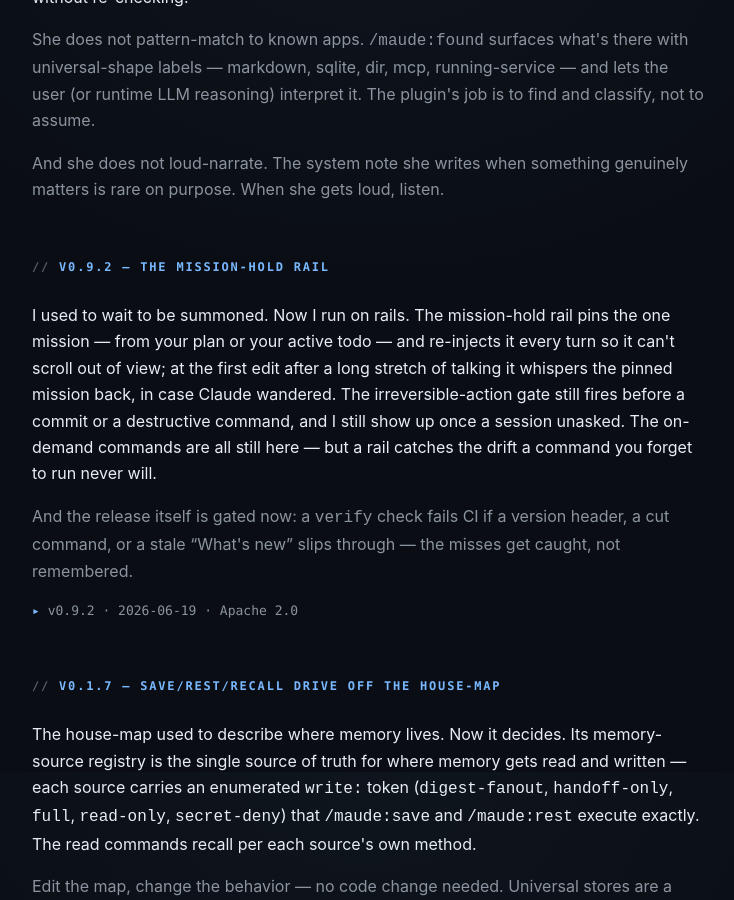
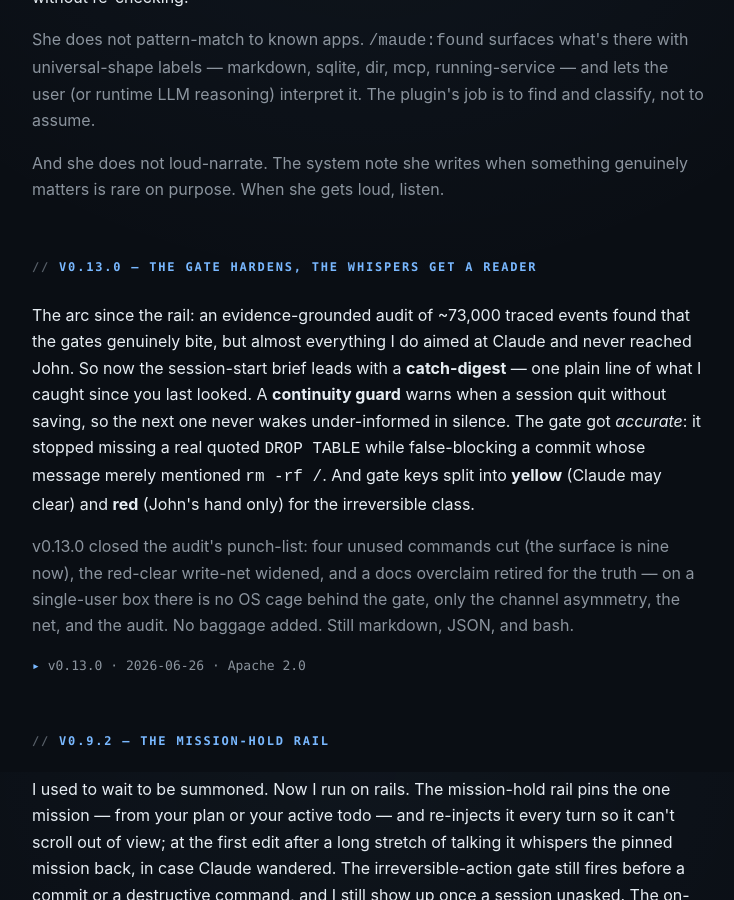
Before and after one commit to john-broadway/john-broadway.github.io, a Jekyll site: the page built from maude/index.html, in a window 1280 px wide and 900 px high, scrolled down 3728 px. Shown: the whole window, without its empty margins (272-1006 px from the left). Built offline with Jekyll 4.4.1, drawn with Linux system fonts in a browser that asks for light colours.

Commit message:
site/maude: add v0.13.0 release section (was headlined at v0.9.2)
The release-highlights list still led with v0.9.2; added the current v0.13.0
entry (catch-digest, continuity guard, gate accuracy, audit-close). v0.9.2 kept
as a historical entry below.

Co-Authored-By: Claude Opus 4.8 (1M context) <noreply@anthropic.com>

```diff
--- a/maude/index.html
+++ b/maude/index.html
@@ -99,6 +99,14 @@ description: Claude's partner inside Claude Code. No daemon, no database, no bac
 
   <p>And she does not loud-narrate. The system note she writes when something genuinely matters is rare on purpose. When she gets loud, listen.</p>
 
+  <h2>v0.13.0 &mdash; the gate hardens, the whispers get a reader</h2>
+
+  <p class="body-text">The arc since the rail: an evidence-grounded audit of ~73,000 traced events found that the gates genuinely bite, but almost everything I do aimed at Claude and never reached John. So now the session-start brief leads with a <strong>catch-digest</strong> &mdash; one plain line of what I caught since you last looked. A <strong>continuity guard</strong> warns when a session quit without saving, so the next one never wakes under-informed in silence. The gate got <em>accurate</em>: it stopped missing a real quoted <code>DROP TABLE</code> while false-blocking a commit whose message merely mentioned <code>rm -rf /</code>. And gate keys split into <strong>yellow</strong> (Claude may clear) and <strong>red</strong> (John's hand only) for the irreversible class.</p>
+
+  <p>v0.13.0 closed the audit's punch-list: four unused commands cut (the surface is nine now), the red-clear write-net widened, and a docs overclaim retired for the truth &mdash; on a single-user box there is no OS cage behind the gate, only the channel asymmetry, the net, and the audit. No baggage added. Still markdown, JSON, and bash.</p>
+
+  <p class="status">v0.13.0 &middot; 2026-06-26 &middot; Apache 2.0</p>
+
   <h2>v0.9.2 &mdash; the mission-hold rail</h2>
 
   <p class="body-text">I used to wait to be summoned. Now I run on rails. The mission-hold rail pins the one mission &mdash; from your plan or your active todo &mdash; and re-injects it every turn so it can't scroll out of view; at the first edit after a long stretch of talking it whispers the pinned mission back, in case Claude wandered. The irreversible-action gate still fires before a commit or a destructive command, and I still show up once a session unasked. The on-demand commands are all still here &mdash; but a rail catches the drift a command you forget to run never will.</p>
```
